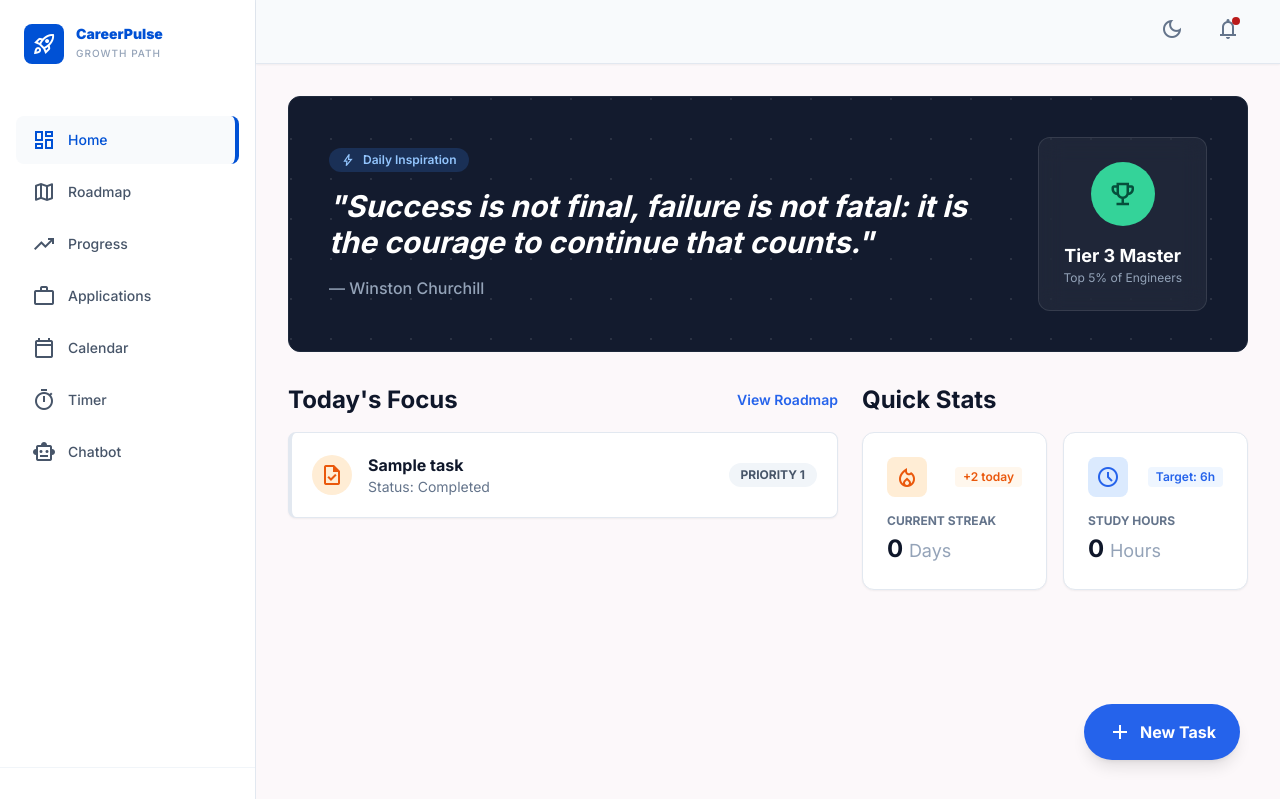
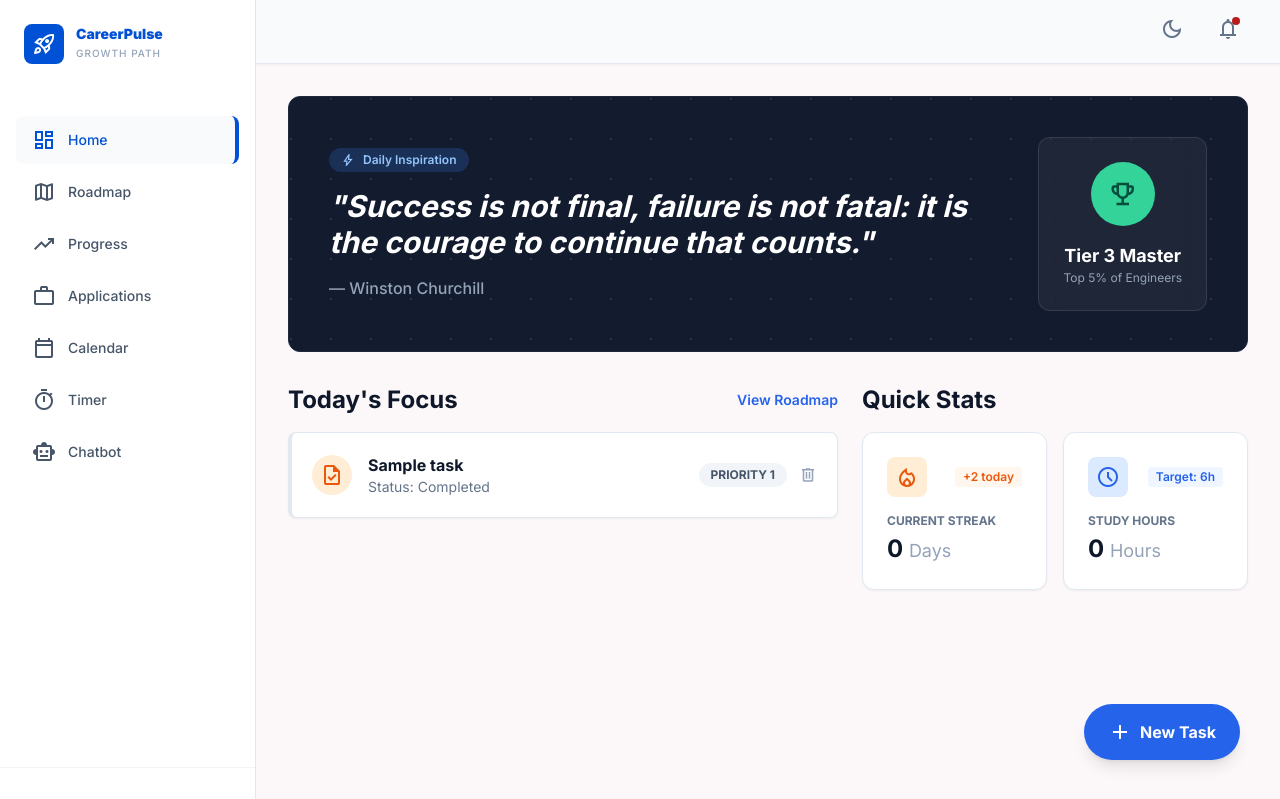
Before and after one commit to Tanishka-08/careerpulse-growth-path, a Flask app: page / in a window 1280 px wide. Shown: the top 799 px of the page. Run offline with Flask 3, Linux system fonts and the light colour scheme; tables that the repository leaves empty hold one stand-in row (values such as "Sample post").

Commit message:
Add delete button to dashboard task list and support back-redirection

```diff
--- a/stitch_career_growth_assistant/app.py
+++ b/stitch_career_growth_assistant/app.py
@@ -107,6 +107,9 @@ def delete_task(task_id):
     task = Task.query.get_or_404(task_id)
     db.session.delete(task)
     db.session.commit()
+    # Redirect back to the page the user came from, or default to roadmap
+    if request.referrer:
+        return redirect(request.referrer)
     return redirect(url_for('roadmap'))
 
 @app.route('/add_job', methods=['POST'])
--- a/stitch_career_growth_assistant/templates/dashboard.html
+++ b/stitch_career_growth_assistant/templates/dashboard.html
@@ -52,6 +52,11 @@
                         </div>
                         <div class="flex items-center gap-3">
                             <span class="bg-slate-100 text-slate-600 px-3 py-1 rounded-full text-xs font-bold uppercase">Priority {{ task.priority }}</span>
+                            <form action="/delete_task/{{ task.id }}" method="POST" onsubmit="this.querySelectorAll('button').forEach(b => b.disabled = true);" class="inline">
+                                <button type="submit" class="text-slate-400 hover:text-red-600 transition-colors flex items-center justify-center" title="Delete Task">
+                                    <span class="material-symbols-outlined text-[18px]" data-icon="delete">delete</span>
+                                </button>
+                            </form>
                         </div>
                     </div>
                     {% endfor %}
```
